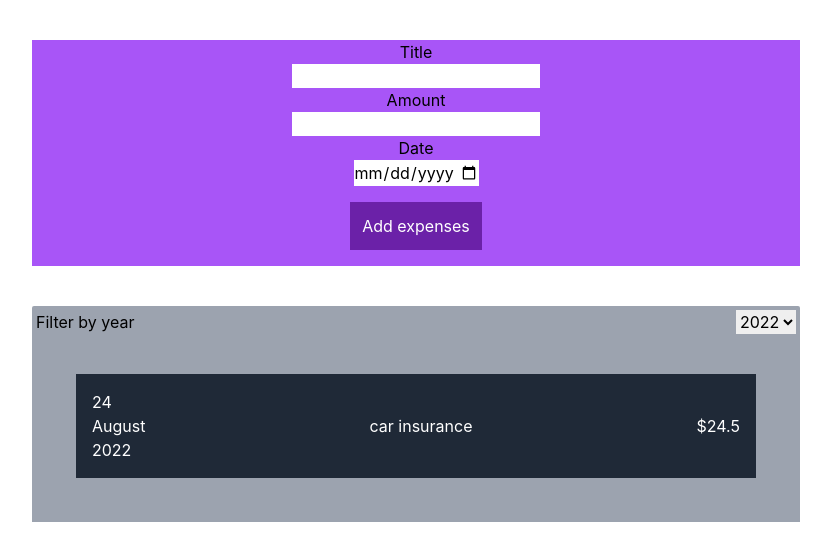
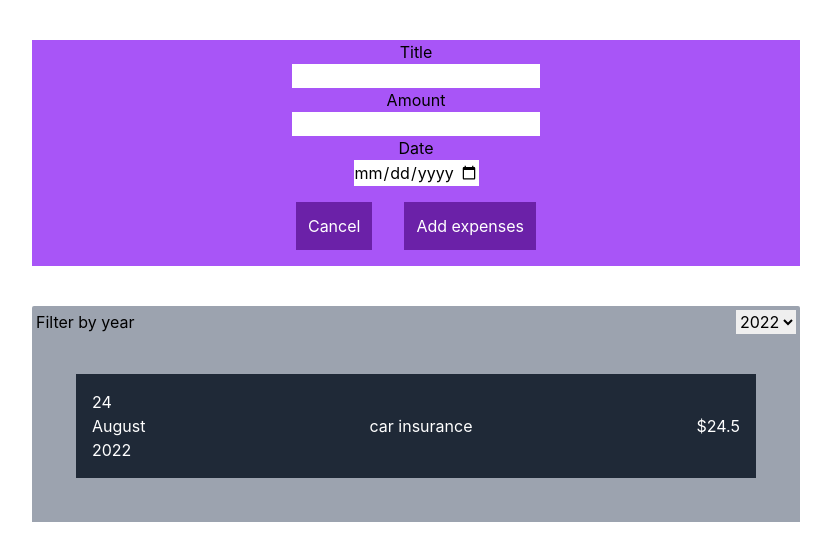
Before and after one commit to subhankar18r/expense-tracker, a React (Create React App) app: page / in a window 1280 px wide. Shown: the top 560 px of the page, without its empty margins (224-1055 px from the left). Built offline with nearby package versions, Linux system fonts and the light colour scheme.

Commit message:
add cancel button to the form

```diff
--- a/src/components/NewExpense/ExpenseForm.js
+++ b/src/components/NewExpense/ExpenseForm.js
@@ -1,4 +1,6 @@
 import { useState } from "react";
+
+import NewExpense from "./NewExpense";
 
 const ExpenseForm = (props) => {
   const [enteredTitle, setEnteredTitle] = useState("");
@@ -86,6 +88,13 @@ const ExpenseForm = (props) => {
         </div>
       </div>
       <div>
+        <button
+          className="bg-purple-800 text-white p-3 m-4"
+          type="button"
+          onClick={props.onClose}
+        >
+          Cancel
+        </button>
         <button className="bg-purple-800 text-white p-3 m-4" type="submit">
           Add expenses
         </button>
```
